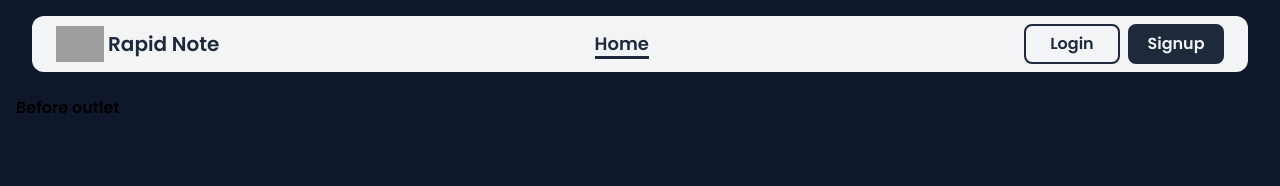
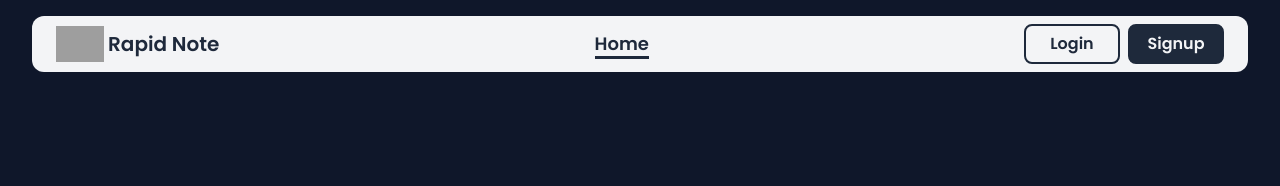
Before and after one commit to Genius-30/notes-web-app-react, a React (Vite) app in the folder todoreact/: page / in a window 1280 px wide. Shown: the top 186 px of the page. Built offline with nearby package versions, Linux system fonts and the light colour scheme; no server answers; grey boxes are pictures that could not be loaded.

Commit message:
new changes added

```diff
--- a/todoreact/src/Layout.jsx
+++ b/todoreact/src/Layout.jsx
@@ -65,9 +65,7 @@ function Layout() {
         <main
           className={`h-full w-full ${showHeader && "mt-20"} oveflow-y-scroll`}
         >
-          <div>Before outlet</div>
           <Outlet />
-          <div>After outlet</div>
         </main>
       </div>
     </>
```
